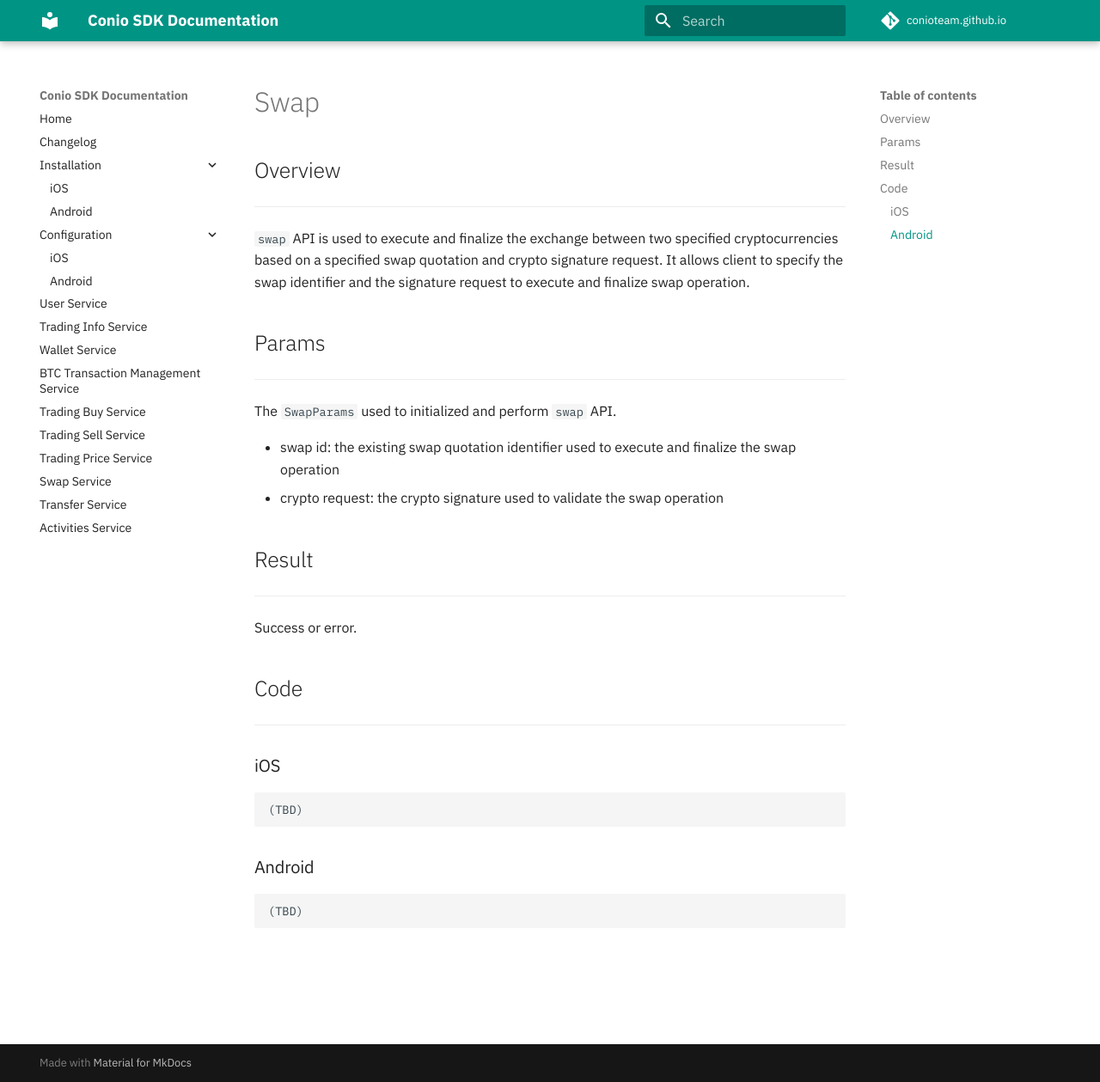
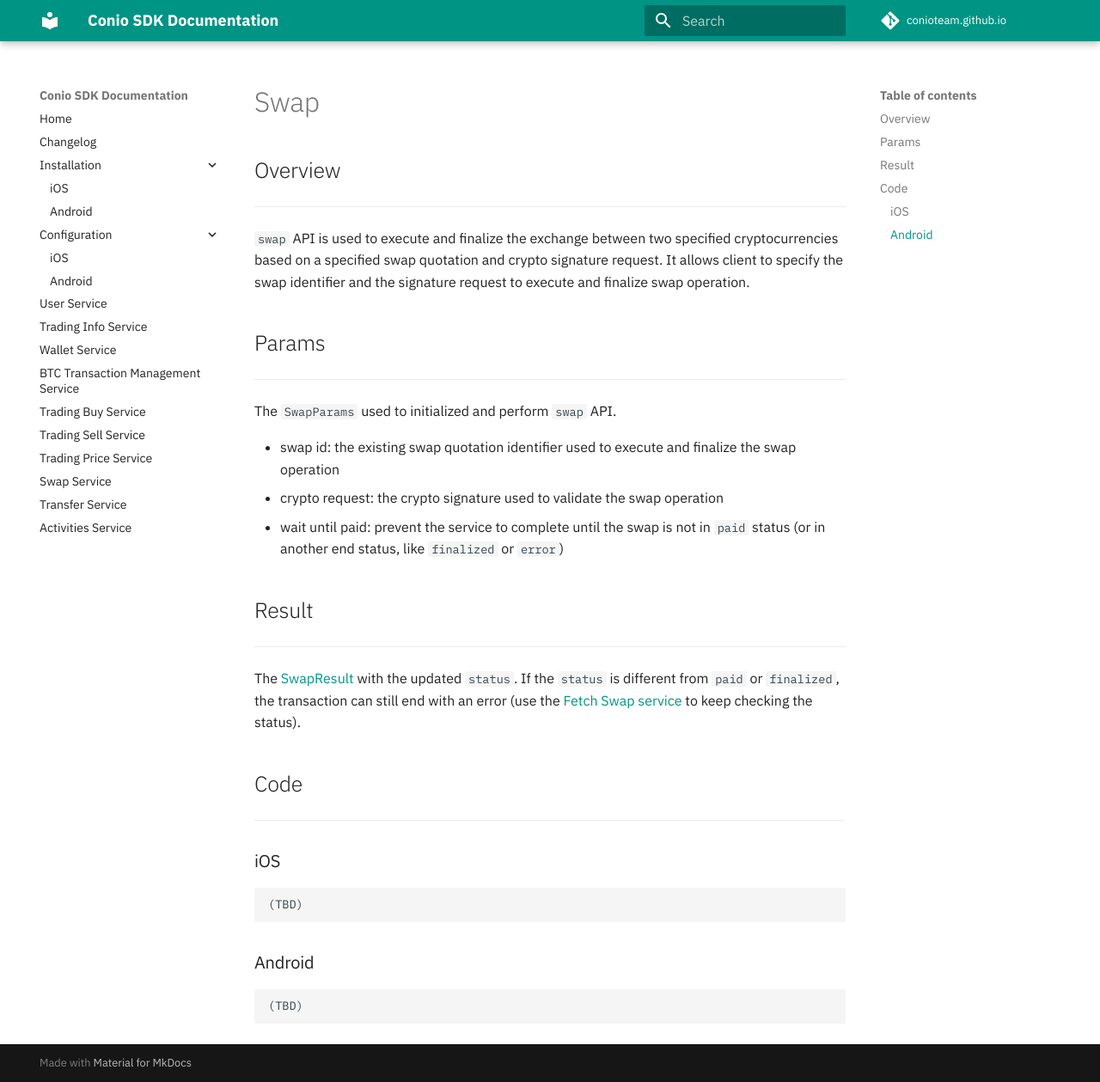
Before and after one commit to Conio/conio.github.io, an MkDocs documentation site: the page built from docs/Features/SwapService/Swap.md, in a window 1280 px wide and 1259 px high. Shown: the whole window at 86% size. Built offline with MkDocs 1.6.1 and Material for MkDocs 9.7.7, drawn with Linux system fonts in a browser that asks for light colours; comment, search, counter and statistics services are not loaded.

Commit message:
doc: updated sell, swap and transfer service with "wait until paid" parameter and result status description

```diff
--- a/docs/Features/SwapService/Swap.md
+++ b/docs/Features/SwapService/Swap.md
@@ -10,10 +10,11 @@ The `SwapParams` used to initialized and perform `swap` API.
 
 - swap id: the existing swap quotation identifier used to execute and finalize the swap operation
 - crypto request: the crypto signature used to validate the swap operation
+- wait until paid: prevent the service to complete until the swap is not in `paid` status (or in another end status, like `finalized` or `error`)
 
 ## Result
 ---
-Success or error.
+The [SwapResult](SwapResult.md) with the updated `status`. If the `status` is different from `paid` or `finalized`, the transaction can still end with an error (use the [Fetch Swap service](FetchSwap.md) to keep checking the status).
 
 ## Code
 ---
```
Also changed, not shown: docs/Features/TradingSellService/Sell.md (+2 -1 lines), docs/Features/TransferService/Transfer.md (+2 -1 lines).
